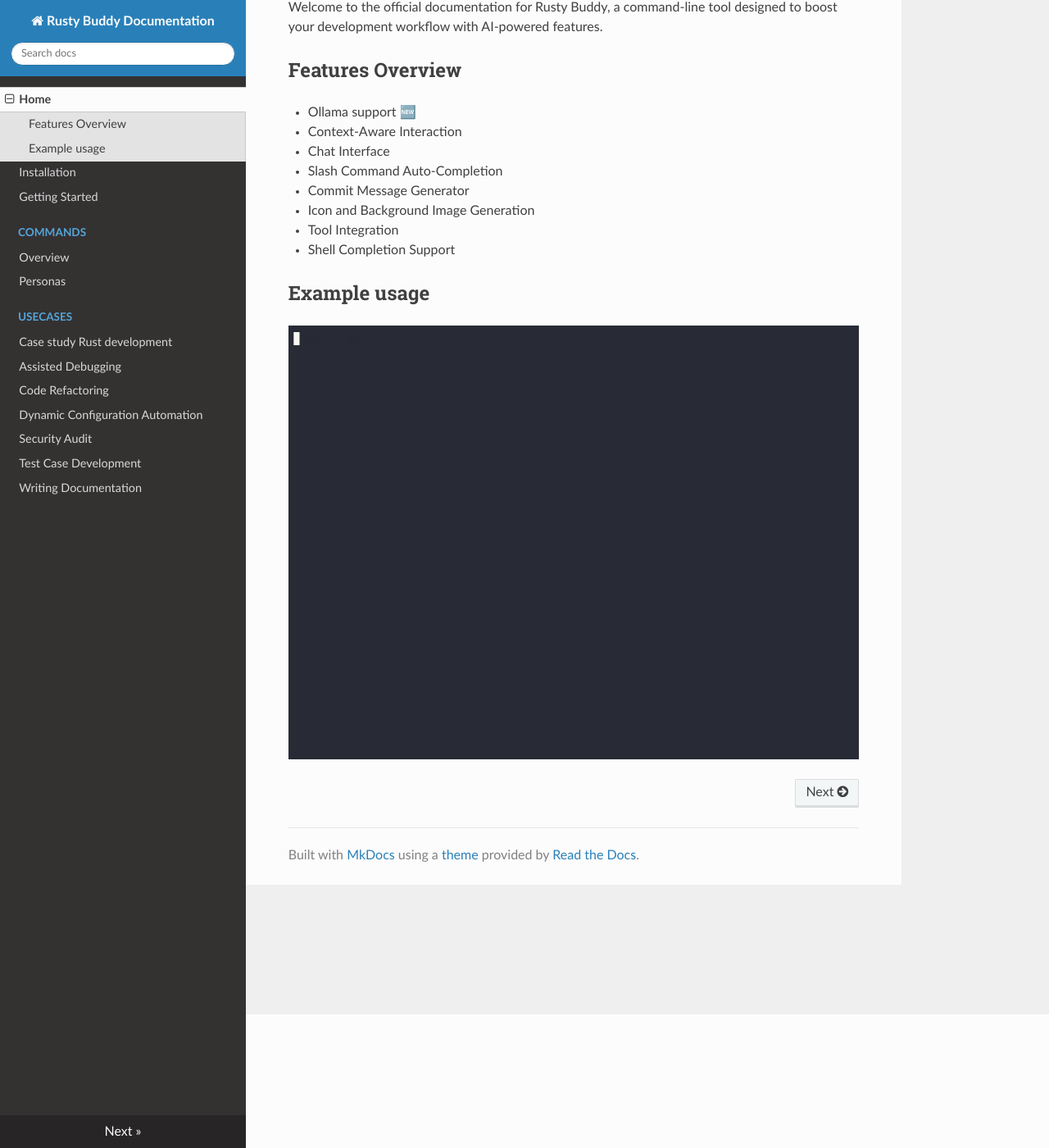
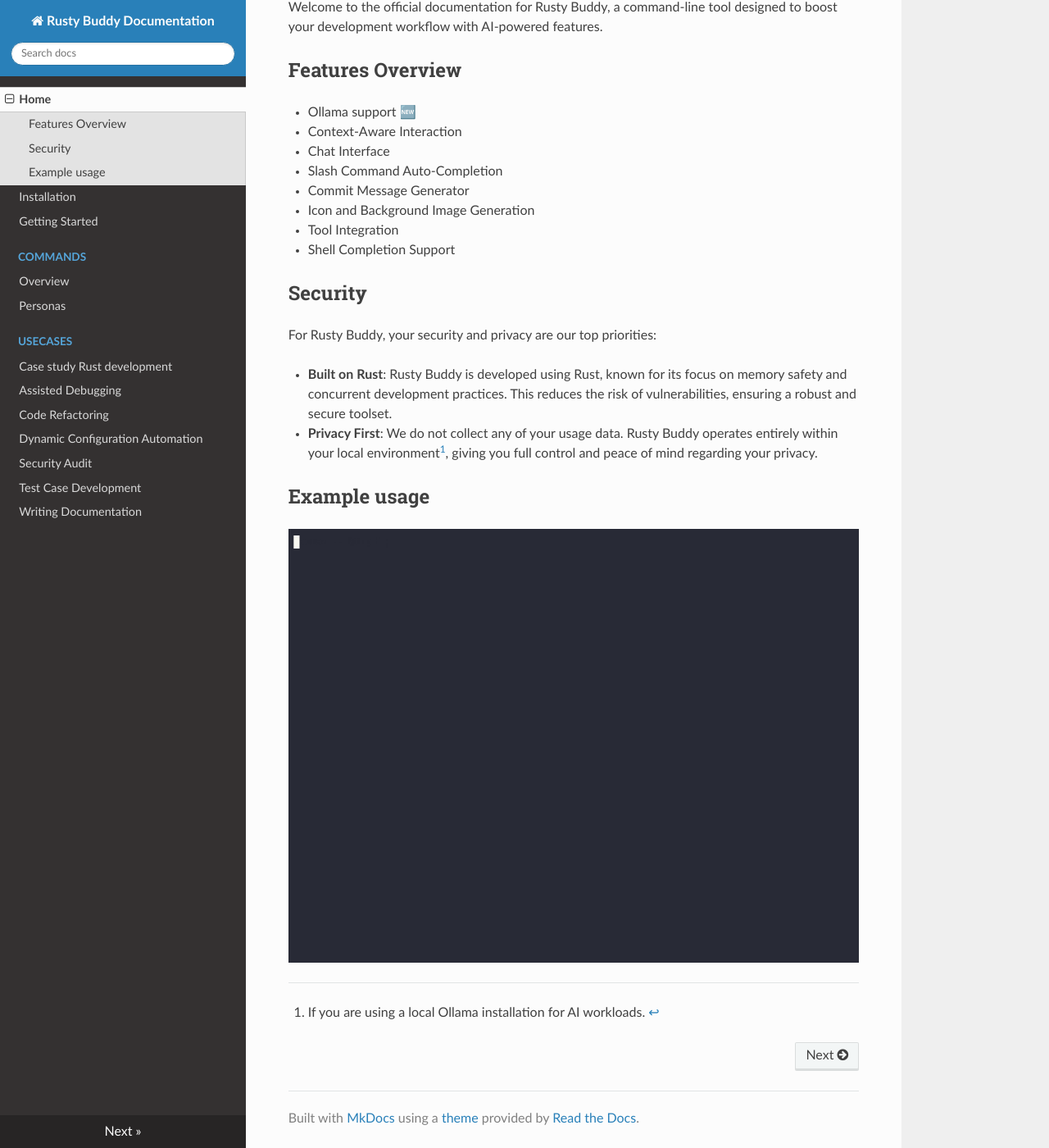
Before and after one commit to hg8496/rusty-buddy, an MkDocs documentation site: the page built from docs/docs/index.md, in a window 1280 px wide and 1400 px high, scrolled down 163 px. Shown: the whole window at 82% size. Built offline with MkDocs 1.6.1, drawn with Linux system fonts in a browser that asks for light colours; nearby versions of some CDN libraries.

```diff
--- a/Cargo.toml
+++ b/Cargo.toml
@@ -1,6 +1,6 @@
 [package]
 name = "rusty-buddy"
-version = "0.9.1"
+version = "1.0.0"
 edition = "2021"
 
 # See more keys and their definitions at https://doc.rust-lang.org/cargo/reference/manifest.html
--- a/docs/docs/index.md
+++ b/docs/docs/index.md
@@ -13,6 +13,15 @@ Welcome to the official documentation for Rusty Buddy, a command-line tool desig
 - Tool Integration
 - Shell Completion Support
 
+## Security
+
+For Rusty Buddy, your security and privacy are our top priorities:
+
+- **Built on Rust**: Rusty Buddy is developed using Rust, known for its focus on memory safety and concurrent development practices. This reduces the risk of vulnerabilities, ensuring a robust and secure toolset.
+
+- **Privacy First**: We do not collect any of your usage data. Rusty Buddy operates entirely within your local environment[^1], giving you full control and peace of mind regarding your privacy.
+
 ## Example usage
 
 ![CLI](quickstart.gif)
+[^1]: If you are using a local Ollama installation for AI workloads.
--- a/docs/mkdocs.yml
+++ b/docs/mkdocs.yml
@@ -39,6 +39,7 @@ markdown_extensions:
       permalink: true  # Adds a permalink to each heading in the table of contents
   - tables
   - fenced_code
+  - footnotes
 
 # Include any additional files or settings required for deployment or functionality
 extra:
```
Also changed, not shown: README.md, 1 other file.
